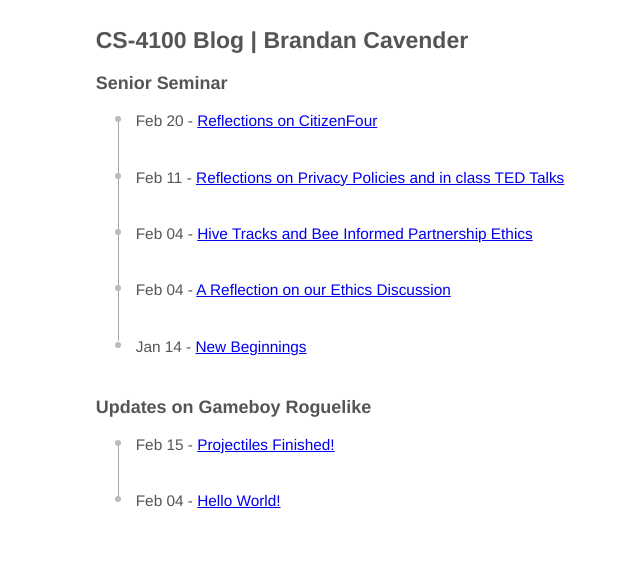
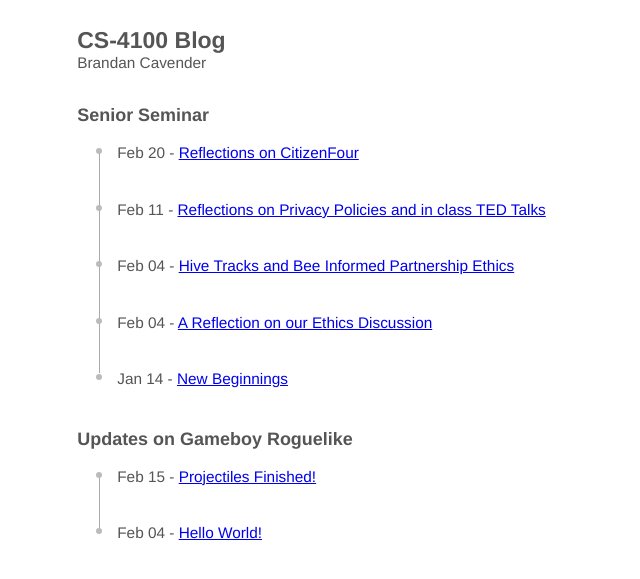
Before and after one commit to cavenderbi/blog, a Jekyll site: the page built from index.md, in a window 1280 px wide. Shown: the top 579 px of the page, without its empty margins (310-950 px from the left). Built offline with Jekyll 4.4.1, drawn with Linux system fonts in a browser that asks for light colours.

Commit message:
Lookin' good!

```diff
--- a/_layouts/home.html
+++ b/_layouts/home.html
@@ -11,7 +11,8 @@
             <header>
                 <wrapper>
                     <site-title>
-                        <h2>CS-4100 Blog | Brandan Cavender</h2>
+                        <h2>CS-4100 Blog</h2>
+                        <p>Brandan Cavender</p>
                     </site-title>
                 </wrapper>
             </header>
--- a/style.css
+++ b/style.css
@@ -35,6 +35,16 @@ ul p:last-child::before {
     height: 0px;
 }
 background {
-    display: table;
-    margin: 0 auto;
+    display: flex;
+    flex-direction: column;
 }
+background > * {
+    width: 40%;
+    align-self: center;
+}
+site-title > h2 {
+    margin-bottom: 0;
+}
+site-title > p {
+    margin-top: 0;
+}
```
Also changed, not shown: 3 other files.
